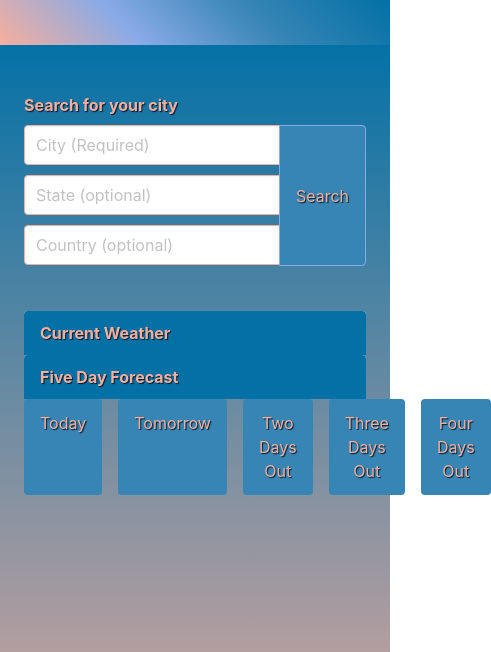
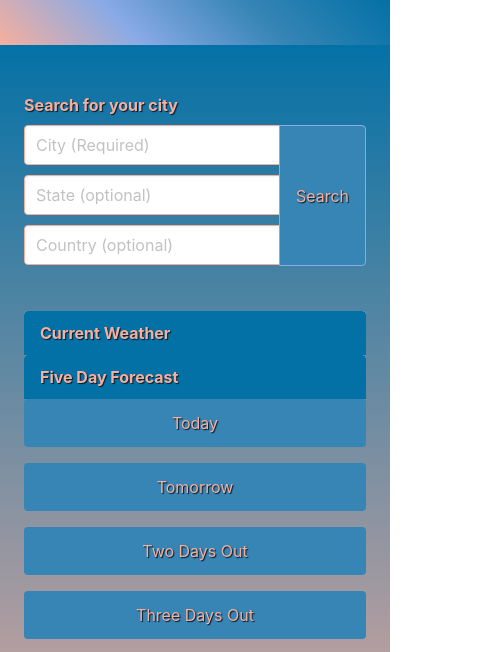
Before and after one commit to KitKatKernel/Weather-Dashboard, a plain HTML site: page index.html in a window 390 px wide. Shown: the part 141-793 px from the top of the page, 491 px wide, since content can reach past the window. Drawn offline with nearby package versions, Linux system fonts and the light colour scheme.

Commit message:
updated style.css, improved responsiveness for mobile by taking some @media settings from my portfolio project and tailoring them to this.

```diff
--- a/assets/css/style.css
+++ b/assets/css/style.css
@@ -45,7 +45,8 @@
 .gradient-background {
   background: linear-gradient(var(--honolulu-blue), var(--melon));
   color: var(--melon);
-    height: 100vh;
+  min-height: 100vh;
+  background-size: cover;
 }
 /* Style for search lable */
  .search-label {
@@ -144,3 +145,25 @@
   color: var(--melon);
   margin-bottom: 5px;
 }
+
+@media (max-width: 600px) {
+.columns {
+  flex-direction: column;
+}
+
+.city-input, .state-input, .country-input {
+  margin-bottom: 10px;
+}
+
+.city-button {
+  width: 100%;
+}
+
+.grid {
+  flex-direction: column;
+}
+
+.cell {
+  min-width: 100%;
+}
+}
```
Also changed, not shown: 06-server-side-apis-homework-demo.png (deleted). Lines whose indentation alone changed are shown as unchanged.
